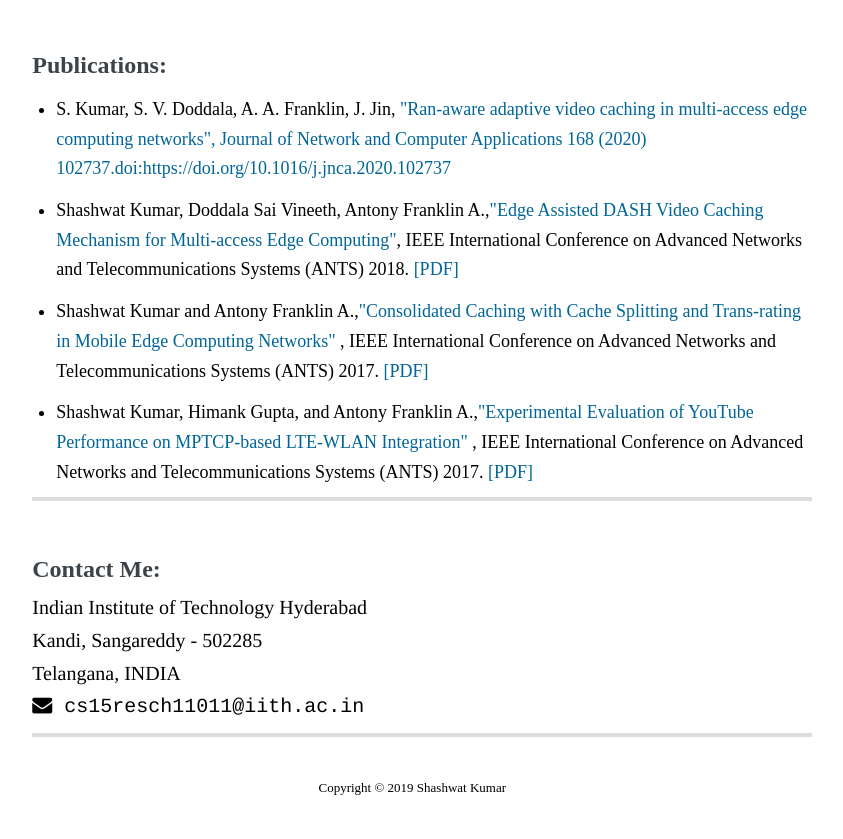
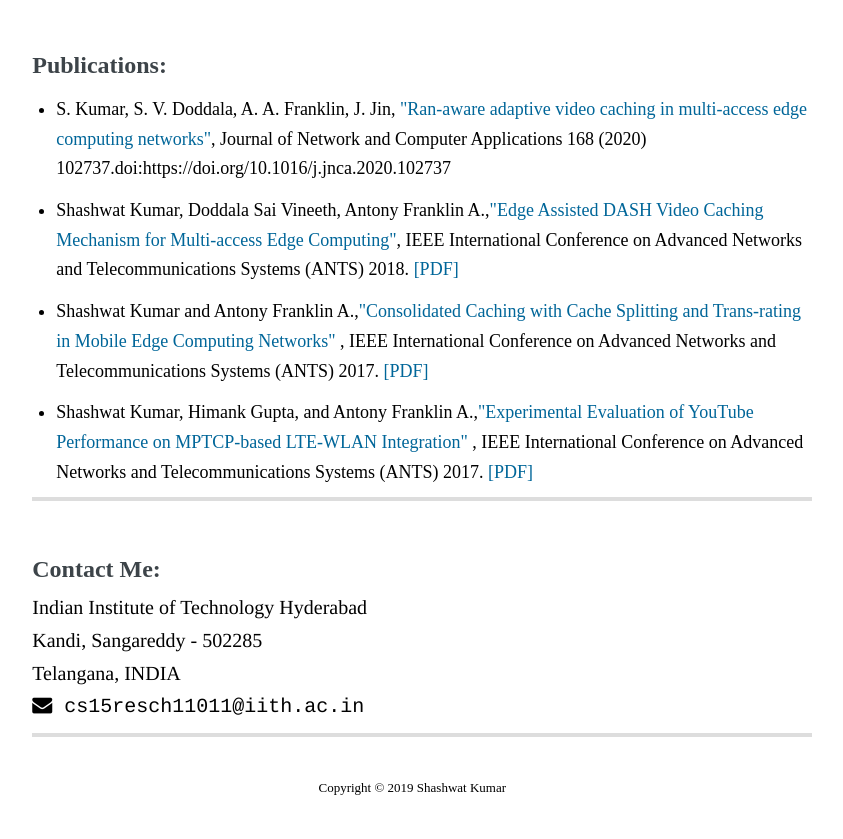
Before and after one commit to Shashwat-Kumar-PhD/Shashwat-Kumar-PhD.github.io, a plain HTML site: page index.html in a window 1280 px wide. Shown: the part 1502-2341 px from the top of the page, without its empty margins (195-1038 px from the left). Drawn offline with Linux system fonts and the light colour scheme; files whose address does not match are found by name.

Commit message:
Update index.html

```diff
--- a/index.html
+++ b/index.html
@@ -198,7 +198,8 @@
           <h3 class="heading">Publications:</h3>
           <p>
             <ul class="paperlist">
-              <li>S. Kumar, S. V. Doddala, A. A. Franklin, J. Jin,<a href="https://www.sciencedirect.com/science/article/pii/S1084804520302113" target="_blank"> "Ran-aware adaptive video caching in multi-access edge computing networks", Journal of Network and Computer Applications 168 (2020) 102737.doi:https://doi.org/10.1016/j.jnca.2020.102737</a></li>
+              <li>S. Kumar, S. V. Doddala, A. A. Franklin, J. Jin,<a href="https://www.sciencedirect.com/science/article/pii/S1084804520302113" target="_blank"> "Ran-aware adaptive video caching
+                in multi-access edge computing networks"</a>, Journal of Network and Computer Applications 168 (2020) 102737.doi:https://doi.org/10.1016/j.jnca.2020.102737</li>
               <li>Shashwat Kumar, Doddala Sai Vineeth, Antony Franklin A.,<a href="https://ieeexplore.ieee.org/document/8710106/" target="_blank">"Edge Assisted DASH Video Caching Mechanism
                 for Multi-access Edge Computing"</a>, IEEE International Conference on Advanced Networks and
                 Telecommunications Systems (ANTS) 2018.<a href="PDF/ants2018.pdf"> [PDF]</a></li>
```
